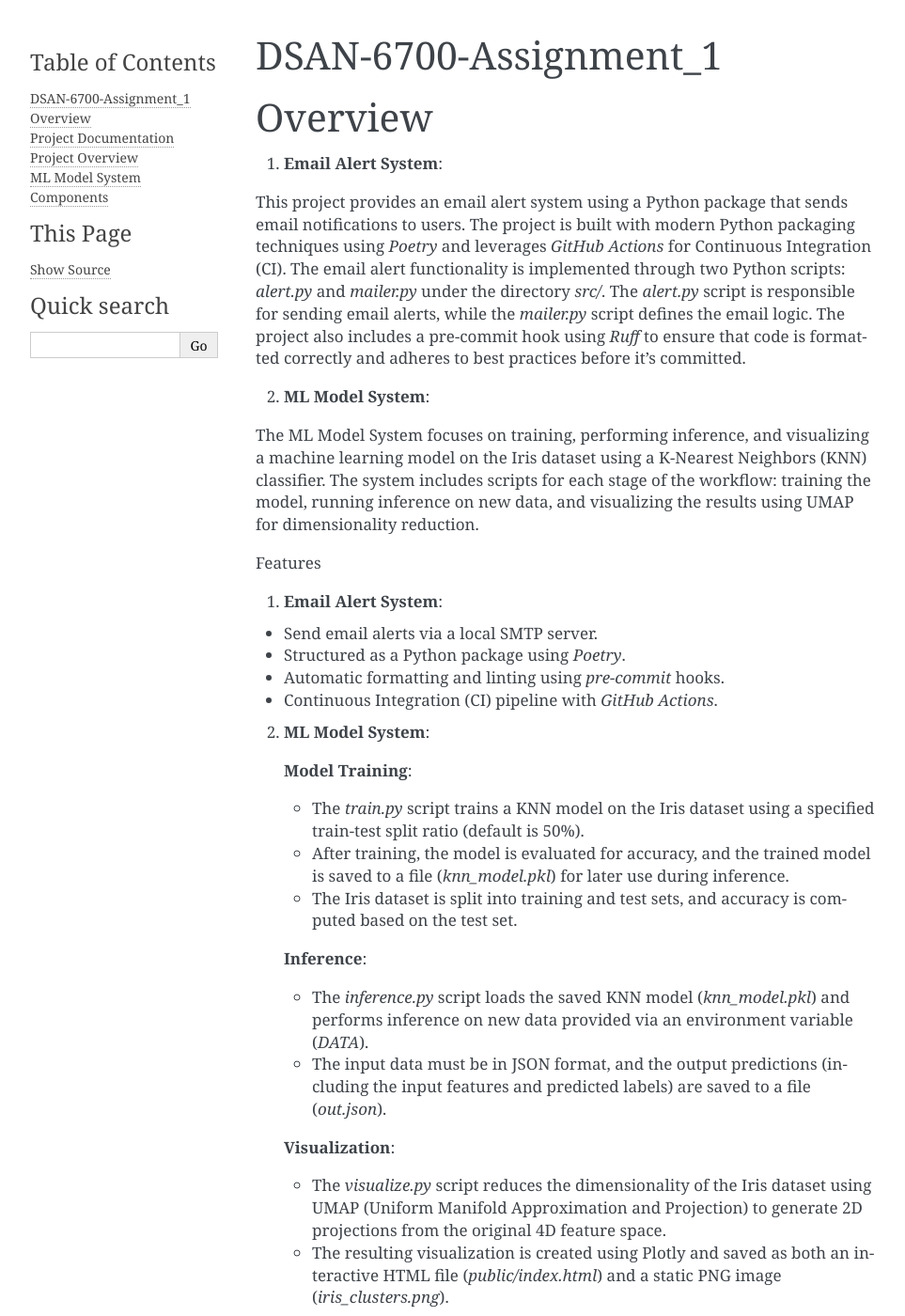
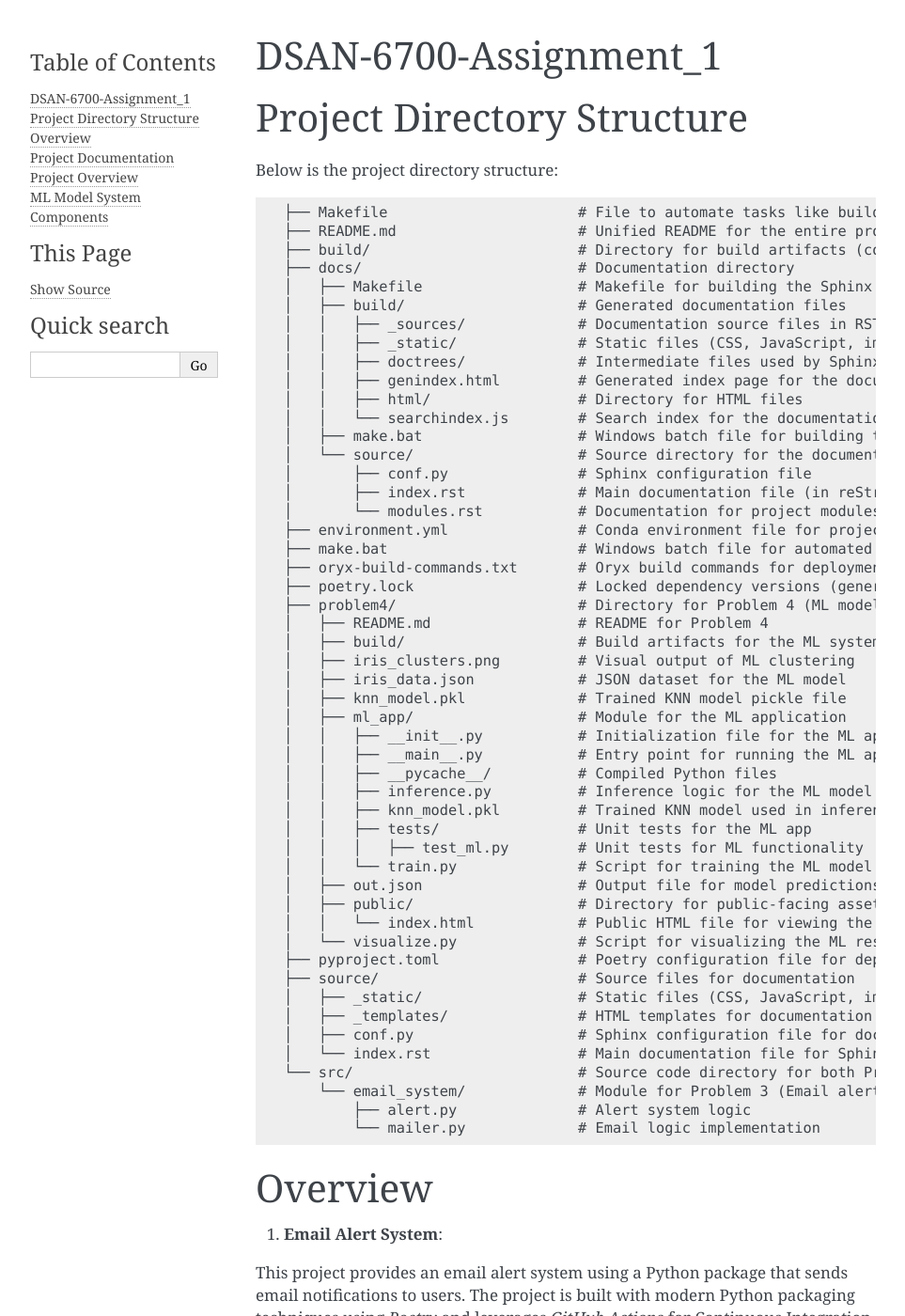
Before and after one commit to jackyzhang1008/DSAN-6700-Assignment_1, a Sphinx documentation site: the page built from docs/source/index.rst, in a window 1280 px wide and 1400 px high. Shown: the whole window at 94% size, without its empty margins (148-1111 px from the left). Built offline with Sphinx 7.4.7, drawn with Linux system fonts in a browser that asks for light colours.

Commit message:
cleaning yet continues

```diff
--- a/docs/source/index.rst
+++ b/docs/source/index.rst
@@ -14,6 +14,67 @@
 
 DSAN-6700-Assignment_1
 ==========================
+
+
+
+Project Directory Structure
+===========================
+
+Below is the project directory structure:
+
+.. code-block:: none
+
+    ├── Makefile                      # File to automate tasks like building, testing, etc.
+    ├── README.md                     # Unified README for the entire project
+    ├── build/                        # Directory for build artifacts (compiled files, etc.)
+    ├── docs/                         # Documentation directory
+    │   ├── Makefile                  # Makefile for building the Sphinx documentation
+    │   ├── build/                    # Generated documentation files
+    │   │   ├── _sources/             # Documentation source files in RST format
+    │   │   ├── _static/              # Static files (CSS, JavaScript, images, etc.)
+    │   │   ├── doctrees/             # Intermediate files used by Sphinx
+    │   │   ├── genindex.html         # Generated index page for the documentation
+    │   │   ├── html/                 # Directory for HTML files
+    │   │   └── searchindex.js        # Search index for the documentation
+    │   ├── make.bat                  # Windows batch file for building the documentation
+    │   └── source/                   # Source directory for the documentation
+    │       ├── conf.py               # Sphinx configuration file
+    │       ├── index.rst             # Main documentation file (in reStructuredText format)
+    │       └── modules.rst           # Documentation for project modules
+    ├── environment.yml               # Conda environment file for project dependencies
+    ├── make.bat                      # Windows batch file for automated tasks
+    ├── oryx-build-commands.txt       # Oryx build commands for deployment
+    ├── poetry.lock                   # Locked dependency versions (generated by Poetry)
+    ├── problem4/                     # Directory for Problem 4 (ML model training & inference)
+    │   ├── README.md                 # README for Problem 4
+    │   ├── build/                    # Build artifacts for the ML system
+    │   ├── iris_clusters.png         # Visual output of ML clustering
+    │   ├── iris_data.json            # JSON dataset for the ML model
+    │   ├── knn_model.pkl             # Trained KNN model pickle file
+    │   ├── ml_app/                   # Module for the ML application
+    │   │   ├── __init__.py           # Initialization file for the ML app module
+    │   │   ├── __main__.py           # Entry point for running the ML app
+    │   │   ├── __pycache__/          # Compiled Python files
+    │   │   ├── inference.py          # Inference logic for the ML model
+    │   │   ├── knn_model.pkl         # Trained KNN model used in inference
+    │   │   ├── tests/                # Unit tests for the ML app
+    │   │   │   ├── test_ml.py        # Unit tests for ML functionality
+    │   │   └── train.py              # Script for training the ML model
+    │   ├── out.json                  # Output file for model predictions
+    │   ├── public/                   # Directory for public-facing assets (e.g., HTML files)
+    │   │   └── index.html            # Public HTML file for viewing the ML model's output
+    │   └── visualize.py              # Script for visualizing the ML results
+    ├── pyproject.toml                # Poetry configuration file for dependencies and project metadata
+    ├── source/                       # Source files for documentation
+    │   ├── _static/                  # Static files (CSS, JavaScript, images) for documentation
+    │   ├── _templates/               # HTML templates for documentation
+    │   ├── conf.py                   # Sphinx configuration file for documentation
+    │   └── index.rst                 # Main documentation file for Sphinx
+    └── src/                          # Source code directory for both Problem 3 and Problem 4
+        └── email_system/             # Module for Problem 3 (Email alert system)
+            ├── alert.py              # Alert system logic
+            └── mailer.py             # Email logic implementation
+
 
 Overview
 ======================
```
